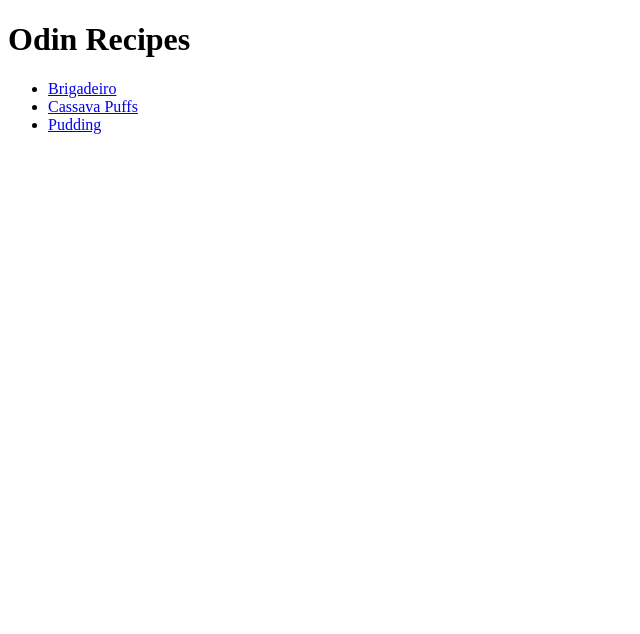
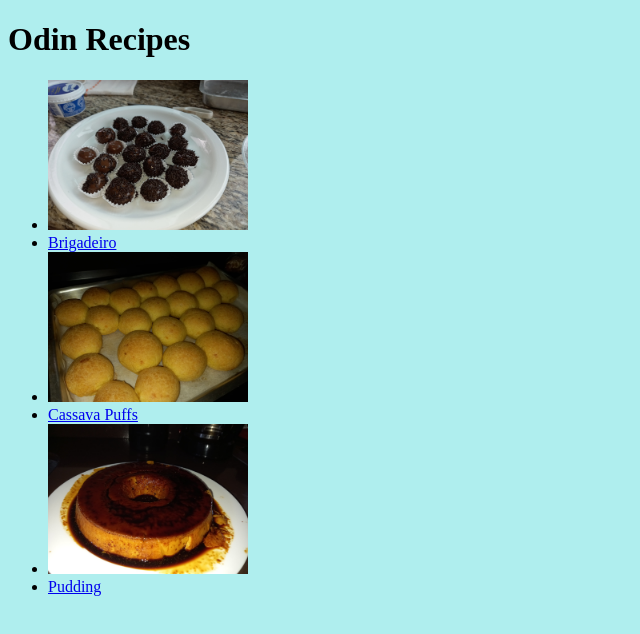
Before and after one commit to GeanCPenido/odin-recipes, a plain HTML site: page index.html in a window 1280 px wide. Shown: the whole page, without its empty margins (0-640 px from the left). Drawn offline with Linux system fonts and the light colour scheme.

Commit message:
Done with the index page

```diff
--- a/index.html
+++ b/index.html
@@ -10,8 +10,11 @@
 <body>
     <h1>Odin Recipes</h1>
     <ul>
+        <li><img src="recipes-imgs/brigadeiro.jpg"></li>
         <li><a href="odin-recipes/brigadeiro.html">Brigadeiro</a></li>
+        <li><img src="recipes-imgs/cassava-puffs.jpg"></li>
         <li><a href="odin-recipes/cassava-puffs.html">Cassava Puffs</a></li>
+        <li><img src="recipes-imgs/pudding.jpg"></li>
         <li><a href="odin-recipes/pudding.html">Pudding</a></li>
     </ul>
 
--- a/styles.css
+++ b/styles.css
@@ -1,8 +1,14 @@
 body {
     font-family: 'Times New Roman', Papyrus, sans-serif;
+    background-color: paleturquoise;
 }
 
 img {
     height: auto;
     width: 600px;
 }
+
+li img {
+    height: auto;
+    width: 200px;
+}
```
